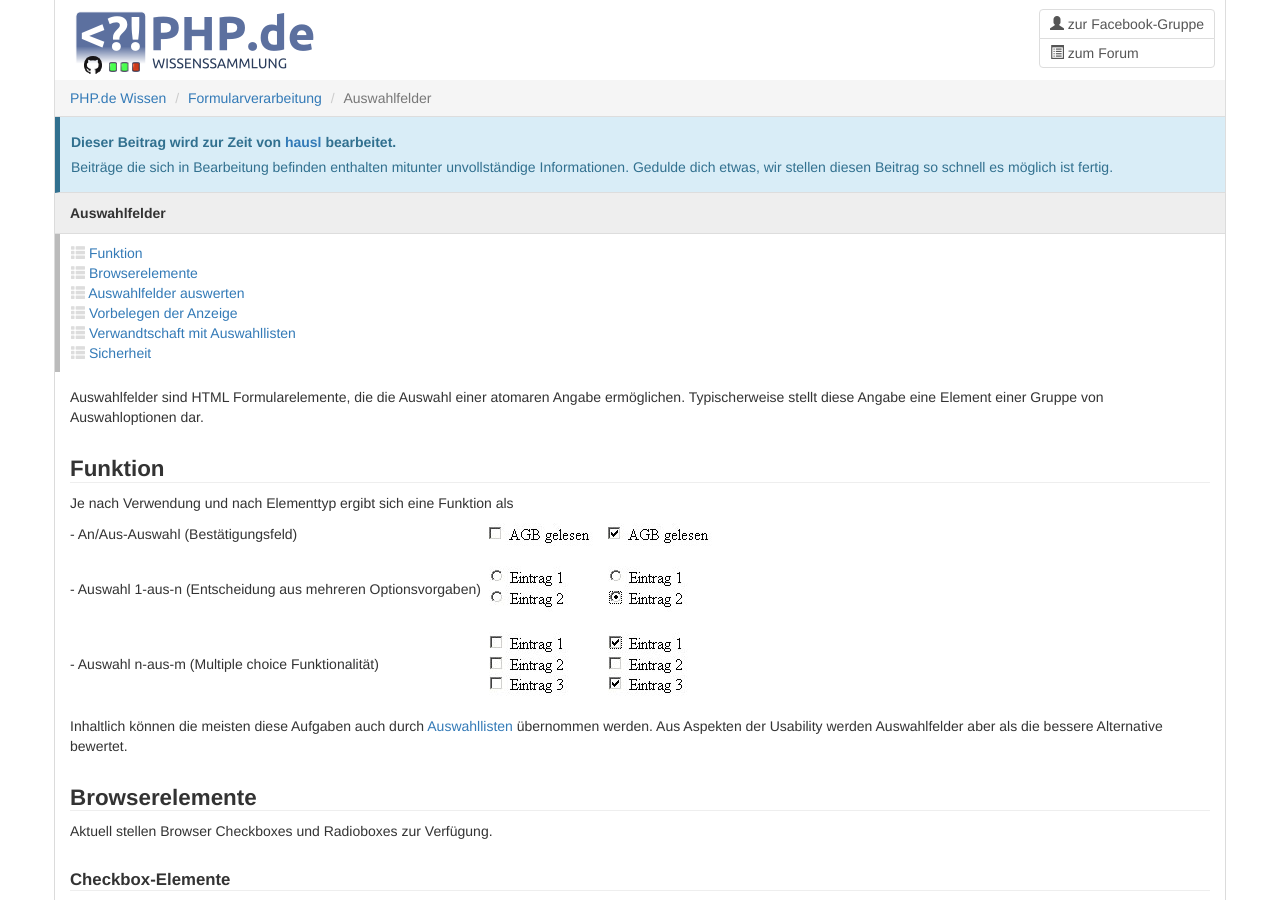
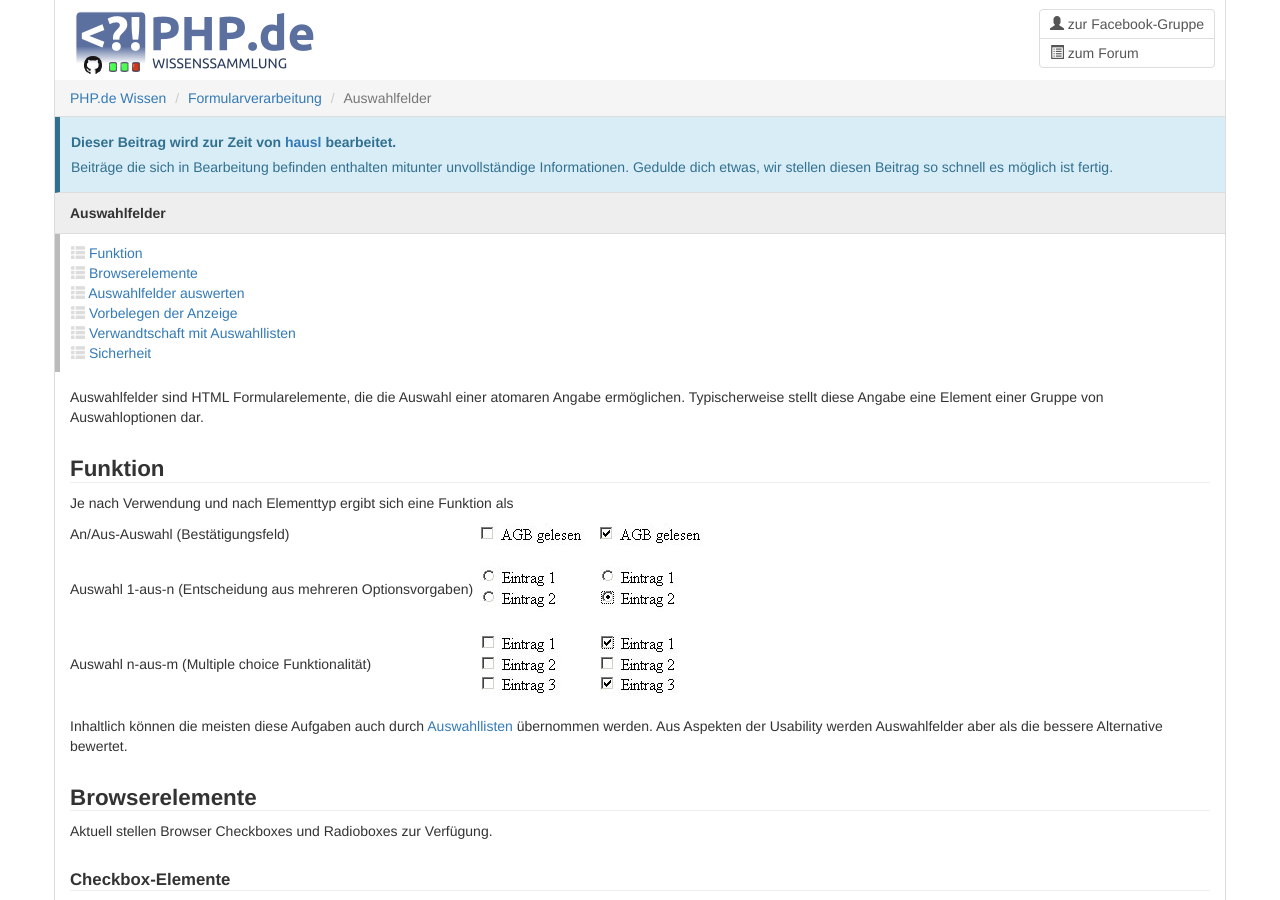
Before and after one commit to php-de/php-de.github.io, a Jekyll site: the page built from form/auswahlfelder.md, in a window 1280 px wide and 900 px high. Built offline with Jekyll 4.4.1, drawn with Linux system fonts in a browser that asks for light colours; nearby versions of some CDN libraries.

Commit message:
Update auswahlfelder.md

```diff
--- a/form/auswahlfelder.md
+++ b/form/auswahlfelder.md
@@ -44,11 +44,11 @@ Auswahlfelder sind HTML Formularelemente, die die Auswahl einer atomaren Angabe
 Je nach Verwendung und nach Elementtyp ergibt sich eine Funktion als
 
 
-| - An/Aus-Auswahl (Bestätigungsfeld) | ![Einfache Checkbox, Standardansicht](images/check-single-off.jpg)  ![Einfache Checkbox, ausgewählt](images/check-single-selected.jpg) |
+| An/Aus-Auswahl (Bestätigungsfeld) | ![Einfache Checkbox, Standardansicht](images/check-single-off.jpg)  ![Einfache Checkbox, ausgewählt](images/check-single-selected.jpg) |
 |  |  |
-| - Auswahl 1-aus-n (Entscheidung aus mehreren Optionsvorgaben) | ![Radiobox-Gruppe, ohne Auswahl](images/radio-multi-off.jpg)  ![Radiobox-Gruppe, mit Auswahl](images/radio-multi-selected.jpg) |
+| Auswahl 1-aus-n (Entscheidung aus mehreren Optionsvorgaben) | ![Radiobox-Gruppe, ohne Auswahl](images/radio-multi-off.jpg)  ![Radiobox-Gruppe, mit Auswahl](images/radio-multi-selected.jpg) |
 |  |  |
-| - Auswahl n-aus-m (Multiple choice Funktionalität) | ![Checkbox-Gruppe, ohne Auswahl](images/check-multi-off.jpg)  ![Checkbox-Gruppe, mit Auswahl](images/check-multi-selected.jpg) |
+| Auswahl n-aus-m (Multiple choice Funktionalität) | ![Checkbox-Gruppe, ohne Auswahl](images/check-multi-off.jpg)  ![Checkbox-Gruppe, mit Auswahl](images/check-multi-selected.jpg) |
 
 <br>
 Inhaltlich können die meisten diese Aufgaben auch durch [Auswahllisten](http://php-de.github.io/form/auswahllisten.html) übernommen werden. Aus Aspekten der Usability werden Auswahlfelder aber als die bessere Alternative bewertet.
```
